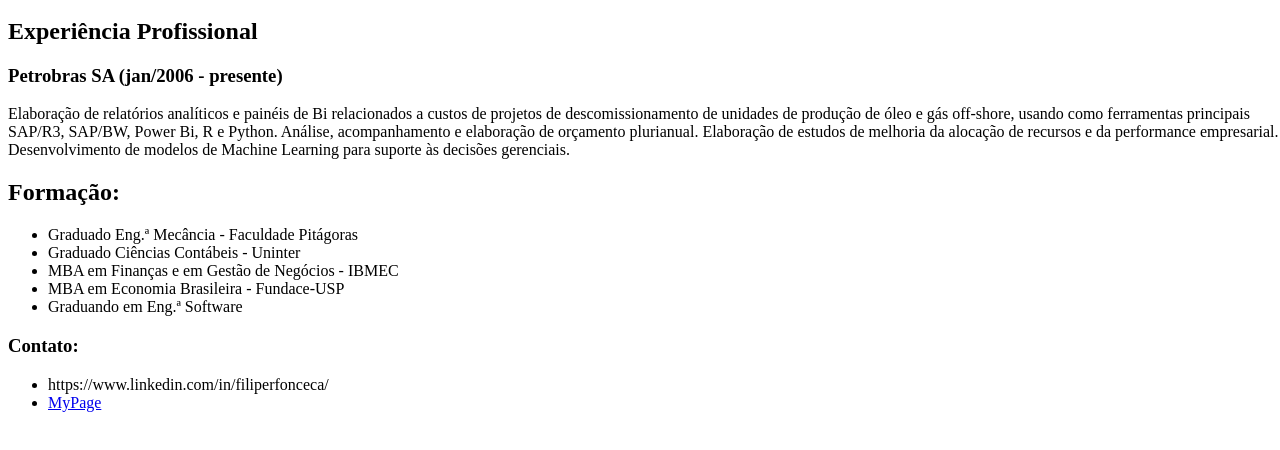
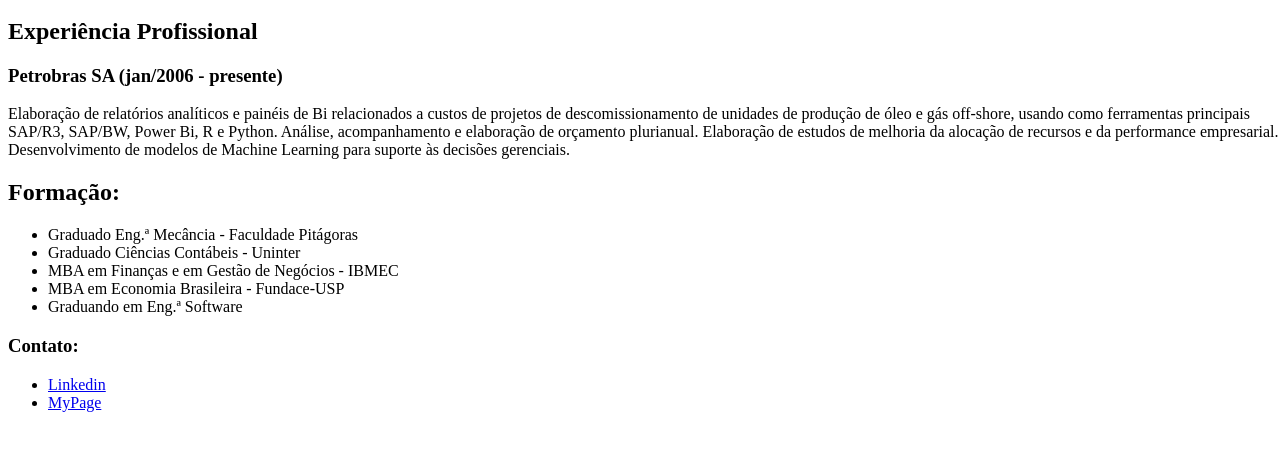
Before and after one commit to zerisnow/TP-110-Crie-sua-propria-pagina-INFNET-GRLSOF00C2-N2-L1-82, a plain HTML site: page index.html in a window 1280 px wide. Shown: the part 100-550 px from the top of the page. Drawn offline with Linux system fonts and the light colour scheme.

Commit message:
Update index.html

```diff
--- a/index.html
+++ b/index.html
@@ -53,7 +53,7 @@
     </h3>
 
       <ul>
-        <li>https://www.linkedin.com/in/filiperfonceca/</li>
+        <li><a href="https://www.linkedin.com/in/filiperfonceca/">Linkedin</a></li>
         <li><a href="https://zerisnow.github.io/TP-110-Crie-sua-propria-pagina-INFNET-GRLSOF00C2-N2-L1-82/">MyPage</a></li>
       </ul>
 
```
